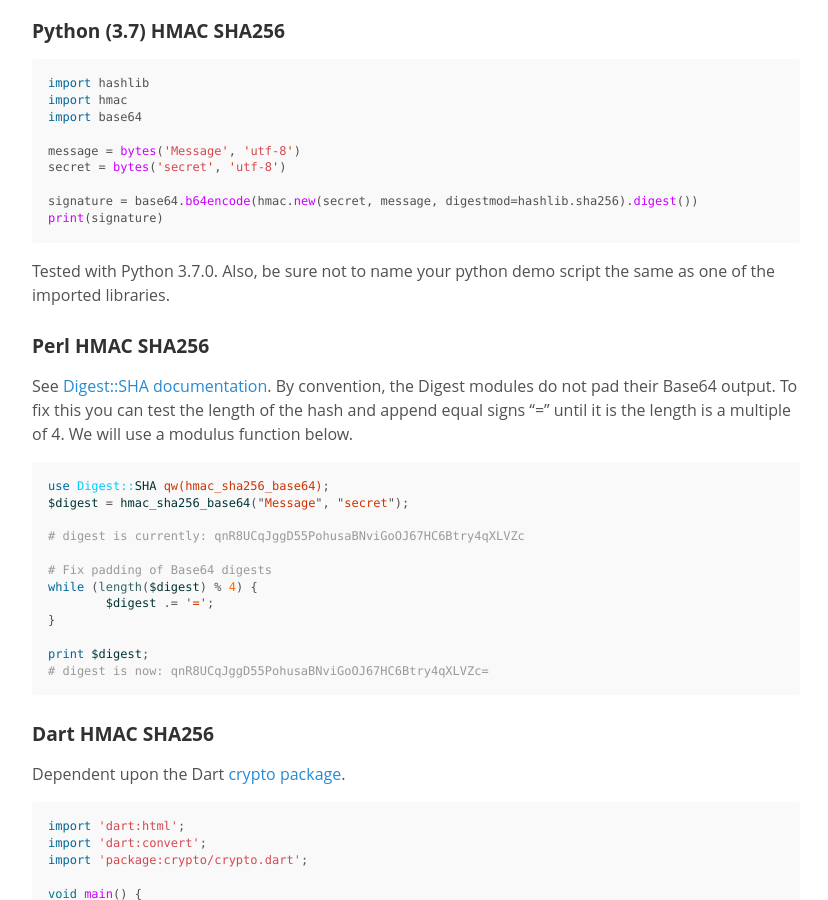
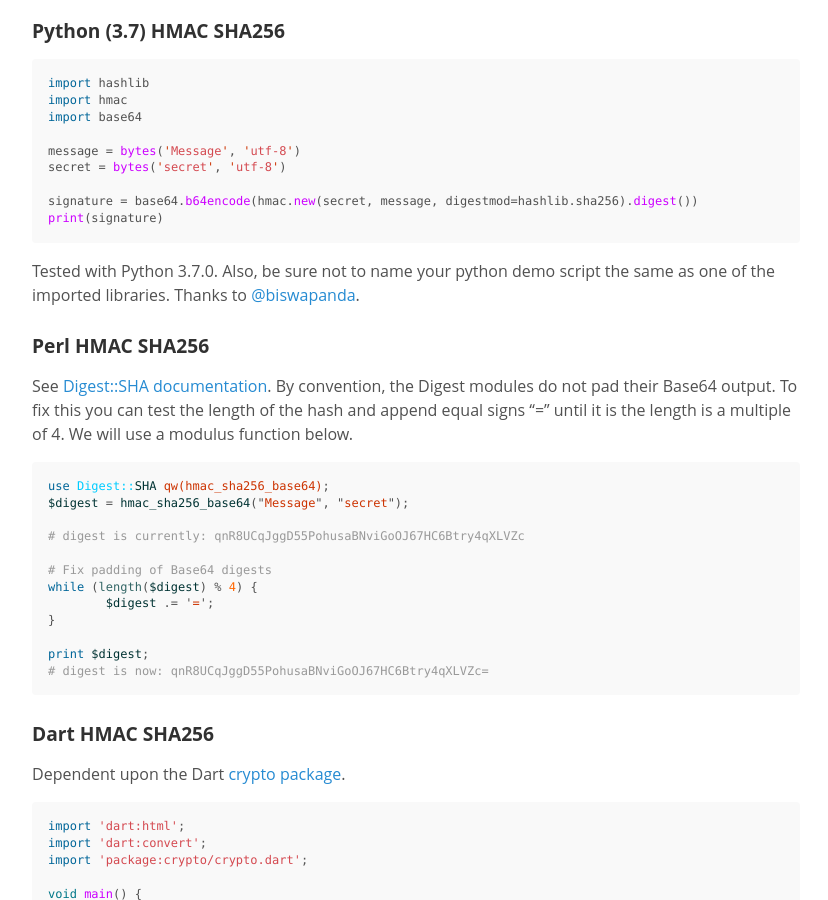
Before and after one commit to jokecamp/jokecamp.com, a Jekyll site: the page built from _posts/2012-10-22-examples-of-creating-base64-hashes-using-hmac-sha256-in-different-languages.markdown, in a window 1280 px wide and 900 px high, scrolled down 4790 px. Shown: the whole window, without its empty margins (224-1052 px from the left). Built offline with Jekyll 4.4.1, drawn with Linux system fonts in a browser that asks for light colours; Markdown is read by kramdown in place of the engine named in the settings.

Commit message:
Pulling in merge requests for hamc examples and ssh post

````diff
--- a/_posts/2012-10-22-examples-of-creating-base64-hashes-using-hmac-sha256-in-different-languages.markdown
+++ b/_posts/2012-10-22-examples-of-creating-base64-hashes-using-hmac-sha256-in-different-languages.markdown
@@ -282,7 +282,7 @@ signature = base64.b64encode(hmac.new(secret, message, digestmod=hashlib.sha256)
 print(signature)
 ```
 
-Tested with Python 3.7.0. Also, be sure not to name your python demo script the same as one of the imported libraries.
+Tested with Python 3.7.0. Also, be sure not to name your python demo script the same as one of the imported libraries. Thanks to [@biswapanda](https://github.com/biswapanda).
 
 
 ### <a name='perl'></a>Perl HMAC SHA256
````
Also changed, not shown: 6 other files.
